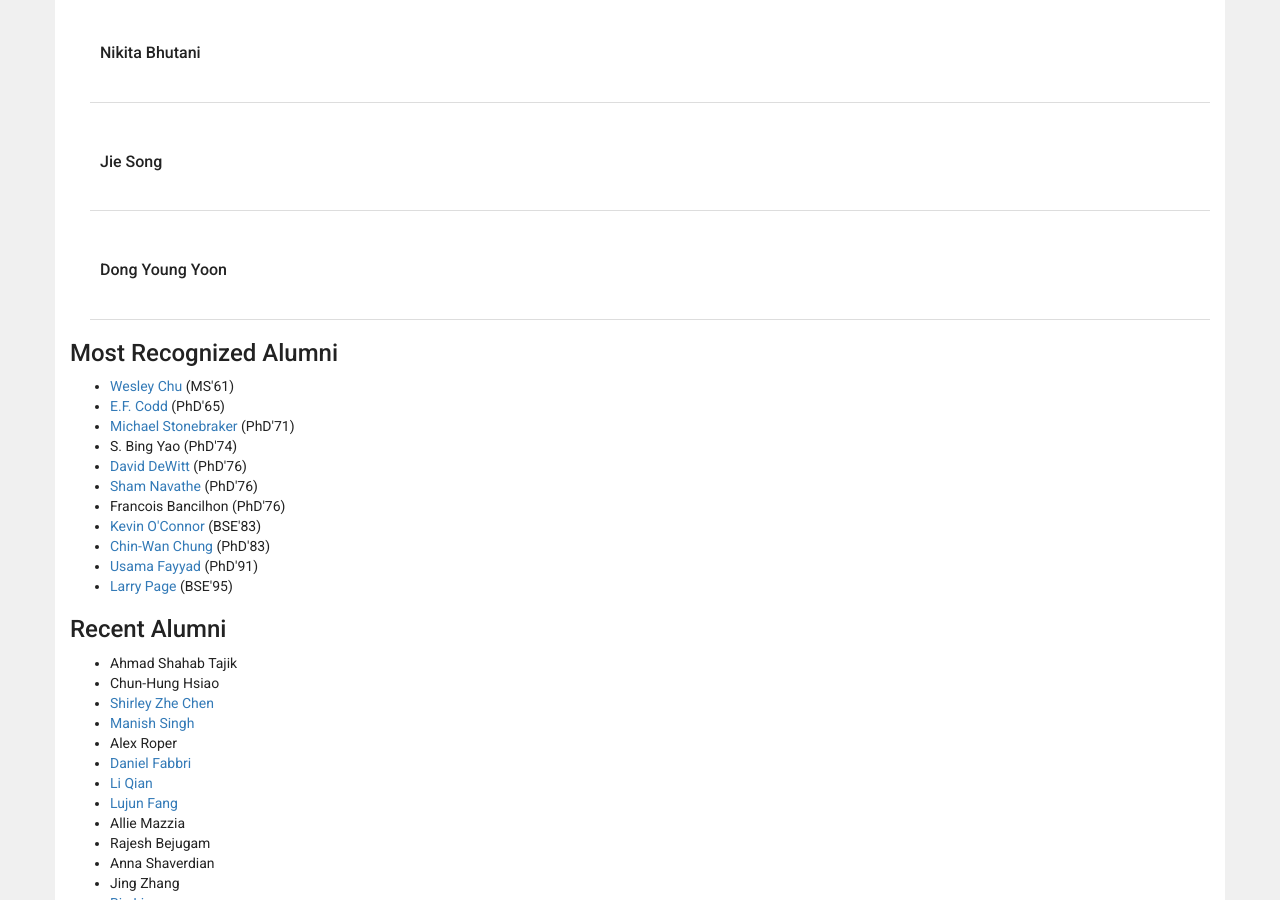
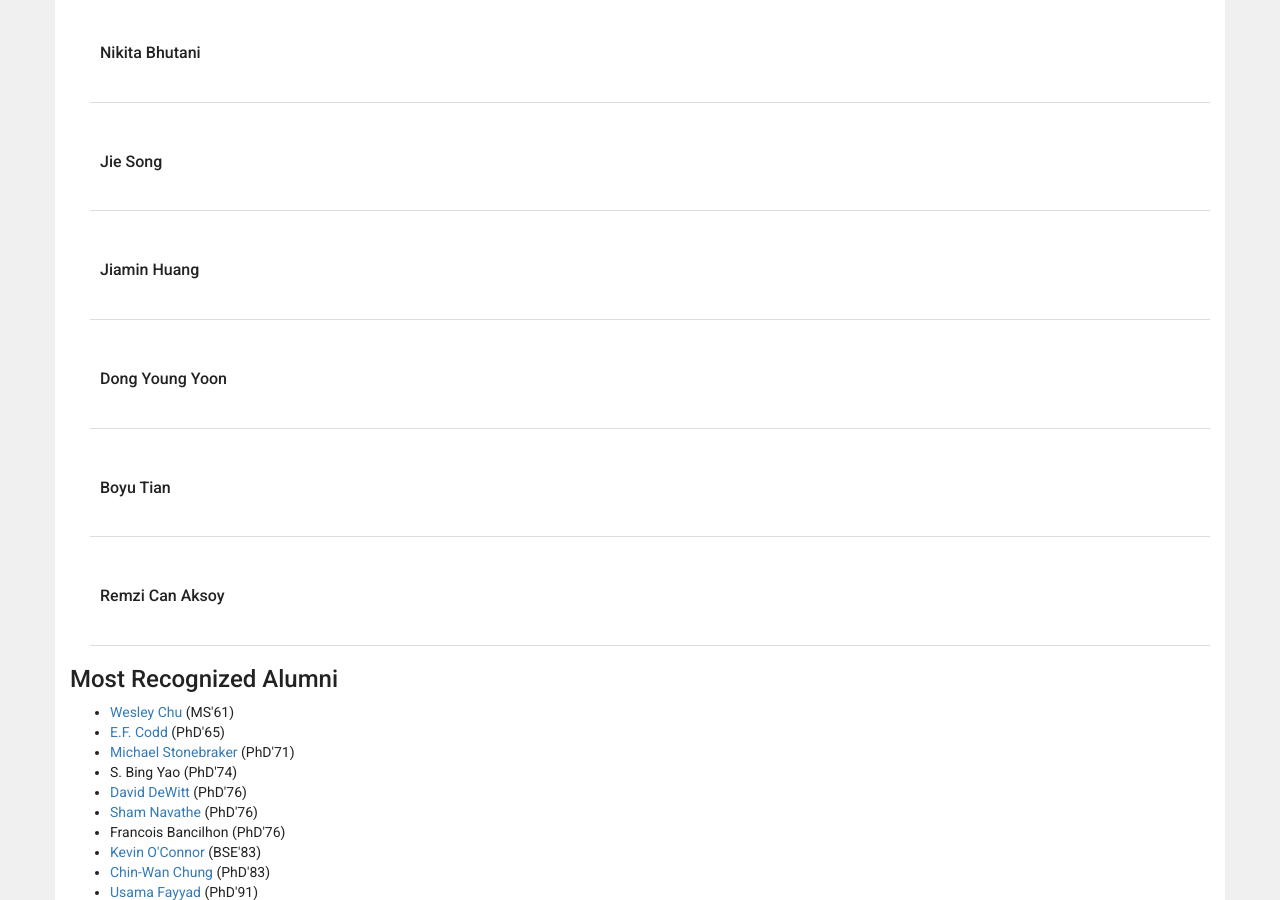
Before and after one commit to umich-dbgroup/umich-dbgroup.github.io, a Jekyll site: the page built from people.html, in a window 1280 px wide and 900 px high, scrolled down 1408 px. Built offline with Jekyll 4.4.1, drawn with Linux system fonts in a browser that asks for light colours; nearby versions of some CDN libraries.

Commit message:
Update more people

```diff
--- a/_data/people.yml
+++ b/_data/people.yml
@@ -43,7 +43,13 @@ grad_students:
   -
     name: Jie Song
   -
+    name: Jiamin Huang
+  -
     name: Dong Young Yoon
+  -
+    name: Boyu Tian
+  -
+    name: Remzi Can Aksoy
 
 recognized_alumni:
   -
```
